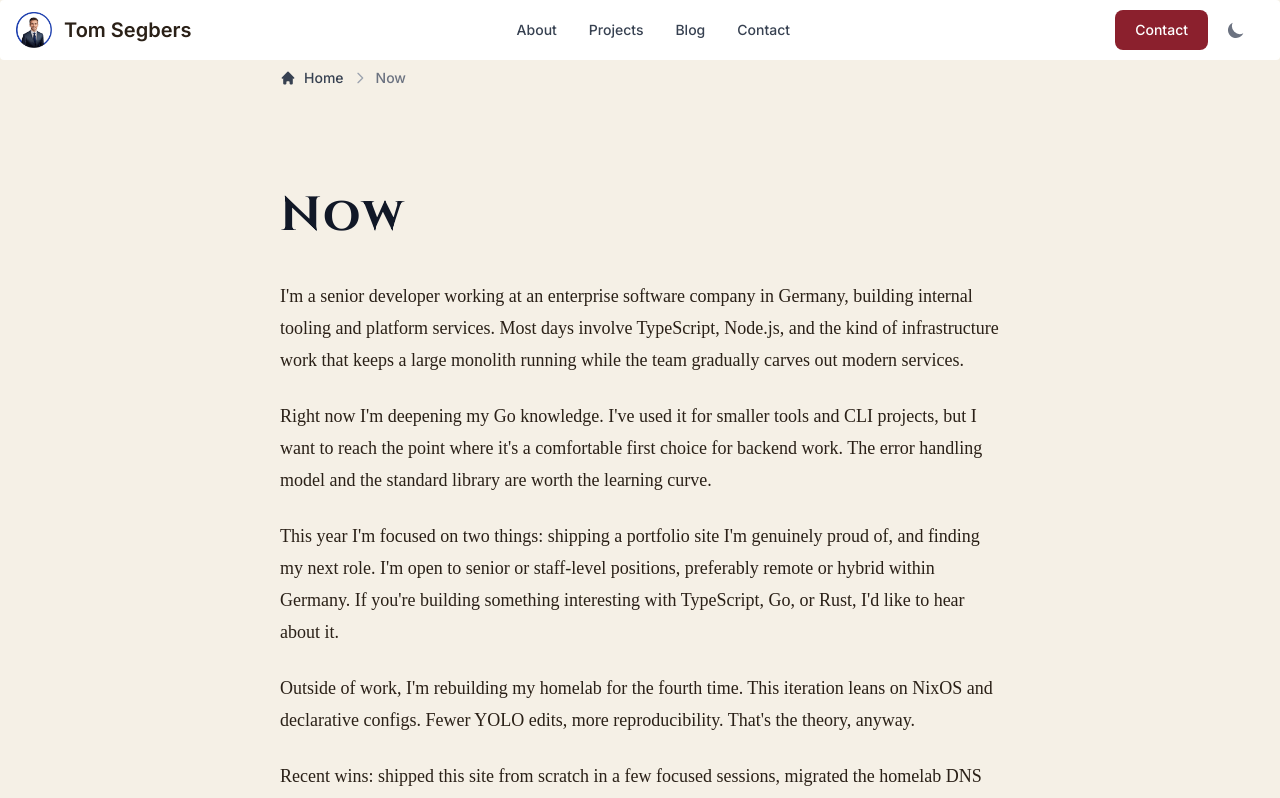
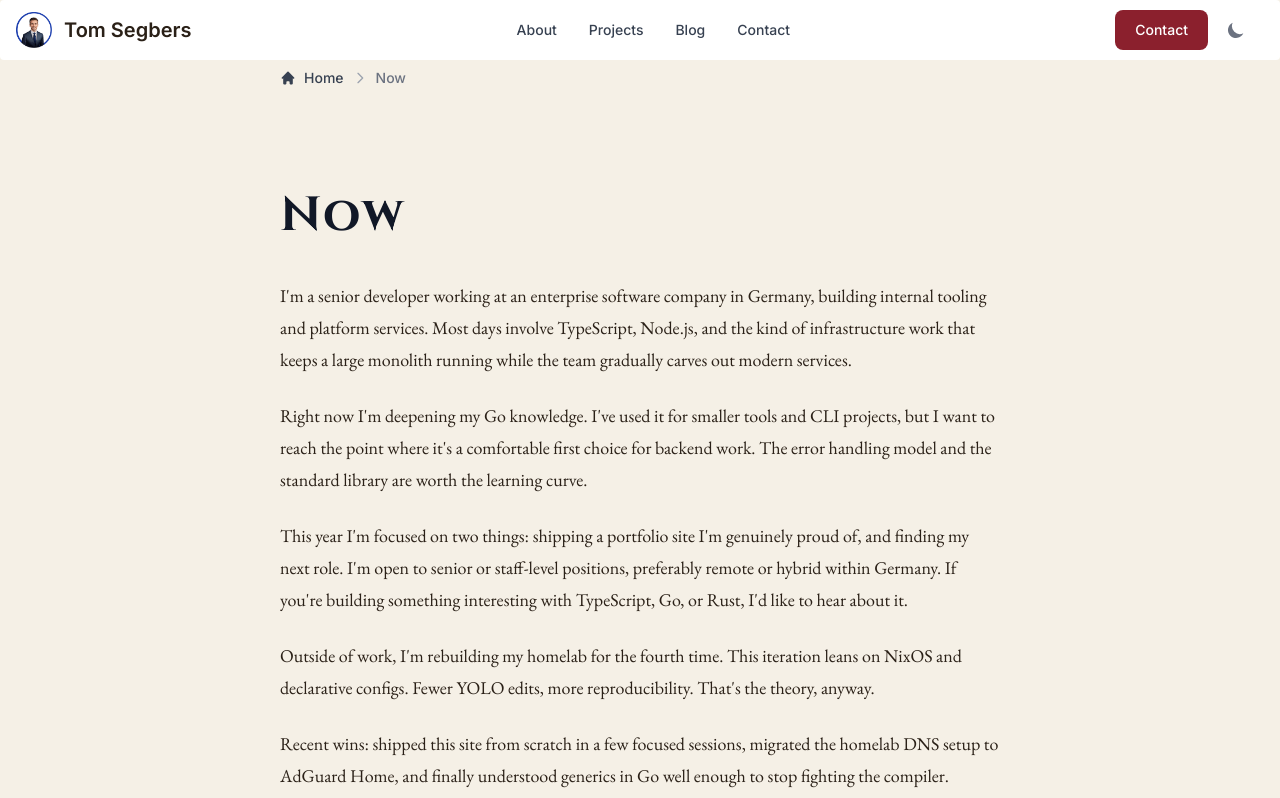
Before and after one commit to TomSeestern/TomSeestern.github.io, a Next.js app: page /now in a window 1280 px wide. Shown: the top 798 px of the page. Built offline with nearby package versions, Linux system fonts and the light colour scheme.

Commit message:
feat: apply Garamond to long-form prose
Ultraworked with [Sisyphus](https://github.com/code-yeongyu/oh-my-openagent)

Co-authored-by: Sisyphus <clio-agent@sisyphuslabs.ai>

```diff
--- a/app/blog/entry/[slug]/page.tsx
+++ b/app/blog/entry/[slug]/page.tsx
@@ -80,7 +80,7 @@ export default async function Page({ params }: Params): Promise<JSX.Element> {
               })}`}
           </p>
 
-          <article className="prose prose-lg max-w-none dark:prose-invert">
+          <article className="prose prose-lg max-w-none font-body dark:prose-invert">
             <MarkdownAsync
               remarkPlugins={[remarkGfm]}
               rehypePlugins={[
--- a/app/now/page.tsx
+++ b/app/now/page.tsx
@@ -27,7 +27,7 @@ export default function Page(): JSX.Element {
       </div>
 
       <div className="mx-auto flex min-h-screen max-w-3xl flex-col px-4 py-8 sm:px-6 sm:py-16 lg:py-24">
-        <article className="prose prose-lg max-w-none dark:prose-invert">
+        <article className="prose prose-lg max-w-none font-body dark:prose-invert">
           <h1 className="text-h1-sm sm:text-h1">{fileContent.data.title || "Now"}</h1>
           <ReactMarkdown components={{ h1: () => null }}>{fileContent.content}</ReactMarkdown>
         </article>
--- a/app/projects/entry/[slug]/page.tsx
+++ b/app/projects/entry/[slug]/page.tsx
@@ -54,7 +54,7 @@ export default async function Page({ params }: Params): Promise<JSX.Element> {
             ))}
           </div>
         )}
-        <article className="prose prose-lg max-w-none dark:prose-invert">
+        <article className="prose prose-lg max-w-none font-body dark:prose-invert">
           <h1 className="mb-2 text-h1-sm text-foreground dark:text-foreground-dark sm:text-h1">
             {fileContent.data.title || "Project"}
           </h1>
--- a/app/uses/page.tsx
+++ b/app/uses/page.tsx
@@ -27,7 +27,7 @@ export default function Page(): JSX.Element {
       </div>
 
       <div className="mx-auto flex min-h-screen max-w-3xl flex-col px-4 py-8 sm:px-6 sm:py-16 lg:py-24">
-        <article className="prose prose-lg max-w-none dark:prose-invert">
+        <article className="prose prose-lg max-w-none font-body dark:prose-invert">
           <h1 className="text-h1-sm sm:text-h1">{fileContent.data.title || "Uses"}</h1>
           <ReactMarkdown components={{ h1: () => null }}>{fileContent.content}</ReactMarkdown>
         </article>
```
